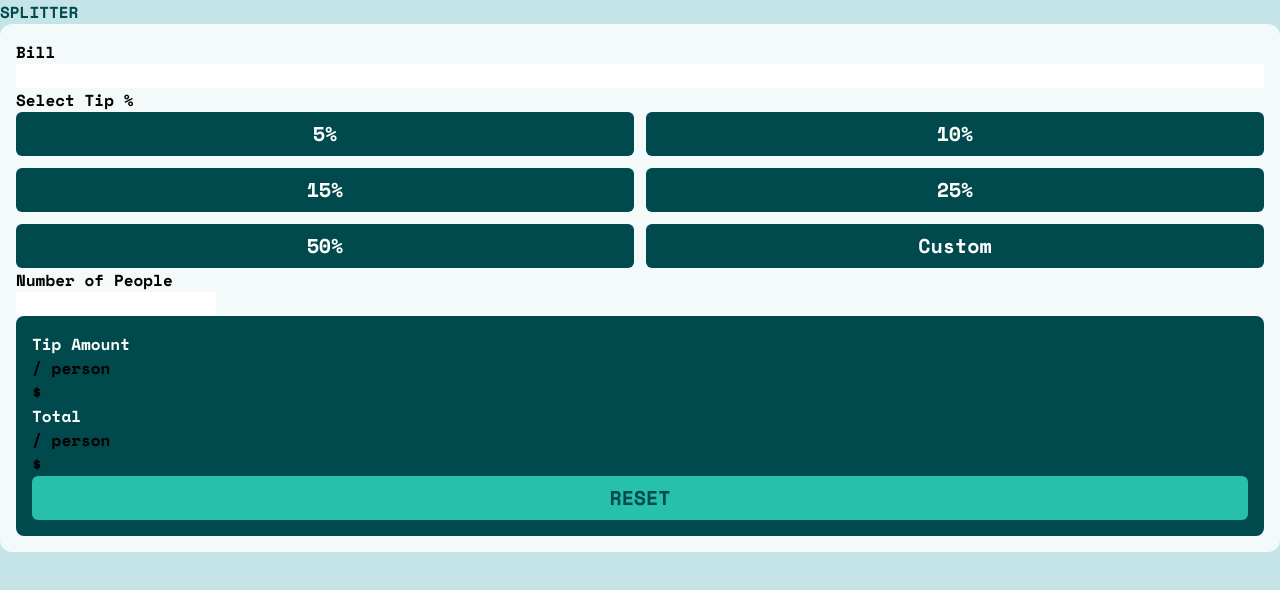
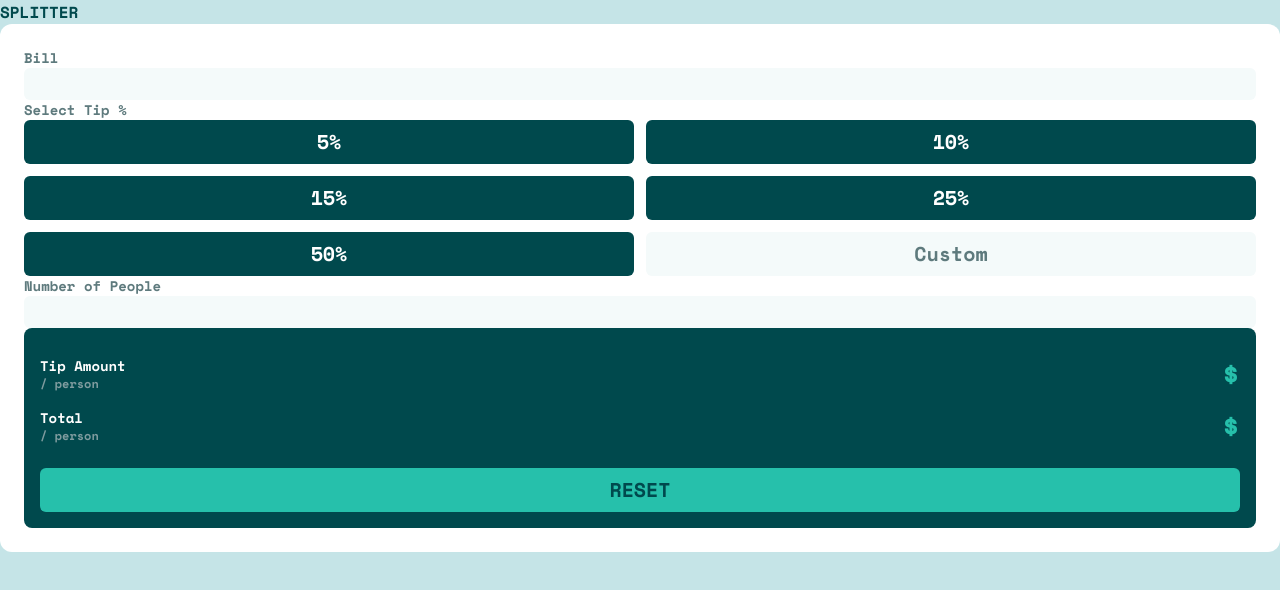
Before and after one commit to carlosebcardoso/tip-calculator-app, a website: page src/index.html in a window 1280 px wide. Drawn offline with nearby package versions, Linux system fonts and the light colour scheme.

Commit message:
node install, css changes and better button generation

```diff
--- a/src/index.html
+++ b/src/index.html
@@ -12,29 +12,29 @@
 <body class="font-bold">
     <main class=" h-screen bg-light_gray_cyan">
         <h1 class=" text-very_dark_cyan">SPLITTER</h1>
-        <form class=" bg-very_light_gray_cyan rounded-xl p-4">
-            <h3>Bill</h3>
-            <input type="number" name="" id="" class="w-full [appearance:textfield] [&::-webkit-outer-spin-button]:appearance-none [&::-webkit-inner-spin-button]:appearance-none">
-            <h3>Select Tip %</h3>
+        <form class=" bg-white rounded-xl p-6">
+            <h3 class="text-dark_cyan text-sm">Bill</h3>
+            <input type="number" id="" class="w-full bg-very_light_gray_cyan h-8 rounded-md text-end [appearance:textfield] [&::-webkit-outer-spin-button]:appearance-none [&::-webkit-inner-spin-button]:appearance-none">
+            <h3 class="text-dark_cyan text-sm">Select Tip %</h3>
             <div id="tip-buttons" class="grid grid-cols-2 gap-3">
-
+                <button id="custom-button" class="bg-very_light_gray_cyan text-dark_cyan py-2 text-xl text-center rounded-md">Custom</button>
             </div>
-            <h3>Number of People</h3>
-            <input type="number" name="" id="">
-            <section class=" bg-very_dark_cyan p-4 rounded-lg">
-                <div>
+            <h3 class="text-dark_cyan text-sm">Number of People</h3>
+            <input type="number" id="" class="w-full bg-very_light_gray_cyan h-8 rounded-md p-x-3 [appearance:textfield] [&::-webkit-outer-spin-button]:appearance-none [&::-webkit-inner-spin-button]:appearance-none">
+            <section class="bg-very_dark_cyan p-4 rounded-lg">
+                <div class="flex items-end justify-between mb-4 mt-3">
                     <div>
-                        <h6 class="text-white">Tip Amount</h6>
-                        <p>/ person</p>
+                        <h6 class="text-white text-sm">Tip Amount</h6>
+                        <p class="text-gray_cyan text-xs">/ person</p>
                     </div>
-                    <h5>$</h5>
+                    <h5 class="text-primary text-3xl">$</h5>
                 </div>
-                <div>
+                <div class="flex items-end justify-between mb-6">
                     <div>
-                        <h6 class="text-white">Total</h6>
-                        <p>/ person</p>
+                        <h6 class="text-white text-sm">Total</h6>
+                        <p class="text-gray_cyan text-xs">/ person</p>
                     </div>
-                    <h5>$</h5>
+                    <h5 class="text-primary text-3xl">$</h5>
                 </div>
                 <button type="reset" class=" bg-primary text-very_dark_cyan py-2 text-xl text-center rounded-md w-full">RESET</button>
             </section>
--- a/src/js/main.js
+++ b/src/js/main.js
@@ -8,12 +8,13 @@ const tipButton = (text) => {
 
 
 const tipButtons = document.getElementById('tip-buttons')
-const tipTexts = ['5%', '10%', '15%', '25%', '50%', 'Custom']
+const customButton = document.getElementById('custom-button')
+const tipValues = ['5', '10', '15', '25', '50']
 
-for (let index = 0; index < tipTexts.length; index++) {
-    const text = tipTexts[index];
+for (let index = 0; index < tipValues.length; index++) {
+    const value = tipValues[index];
 
-    const button = tipButton(text)
+    const button = tipButton(value + '%')
 
-    tipButtons.appendChild(button)
+    tipButtons.insertBefore(button, customButton)
 }
```
Also changed, not shown: package.json (added, +16 -0 lines), src/css/output.css, 1 other file.
